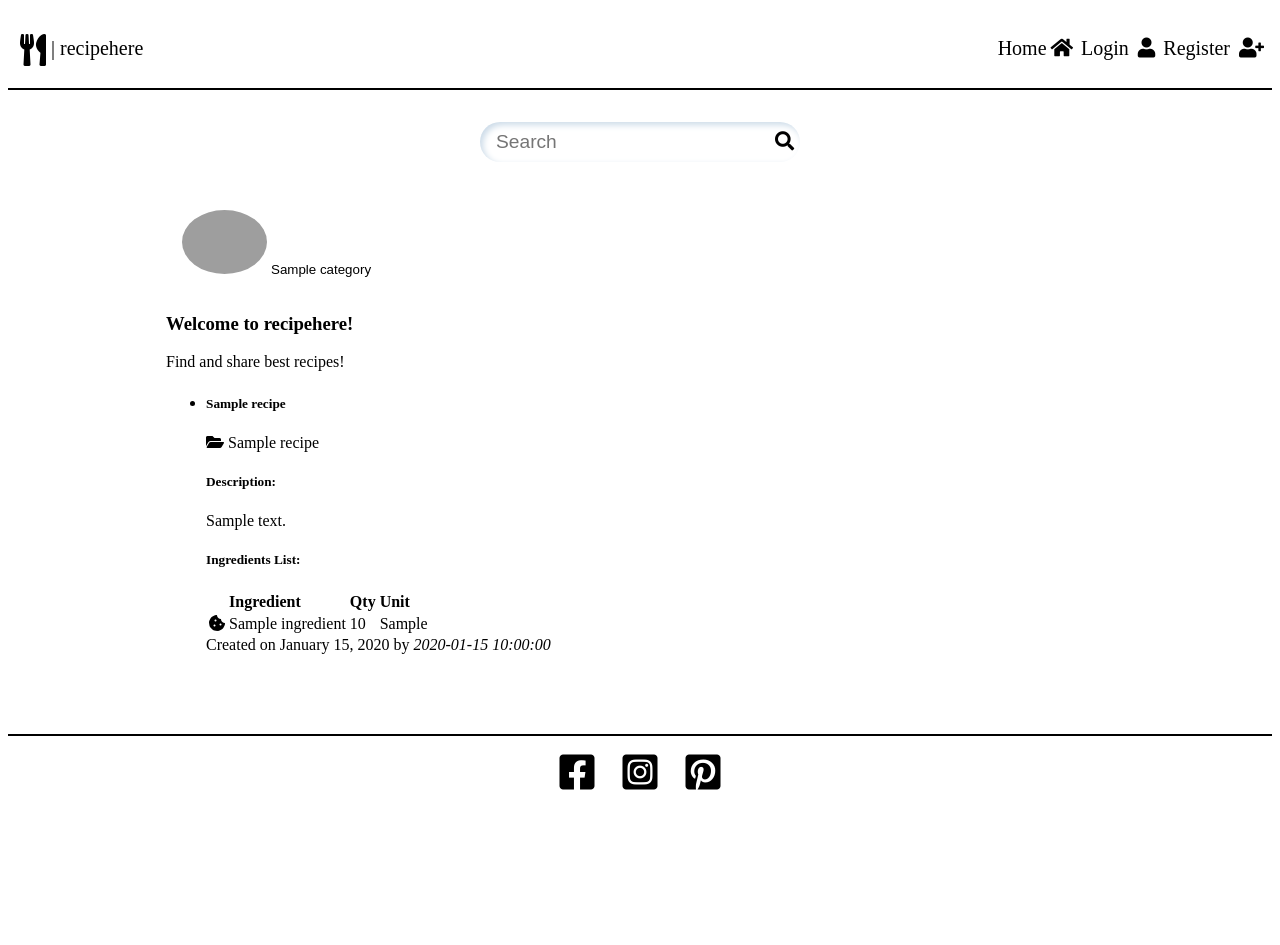
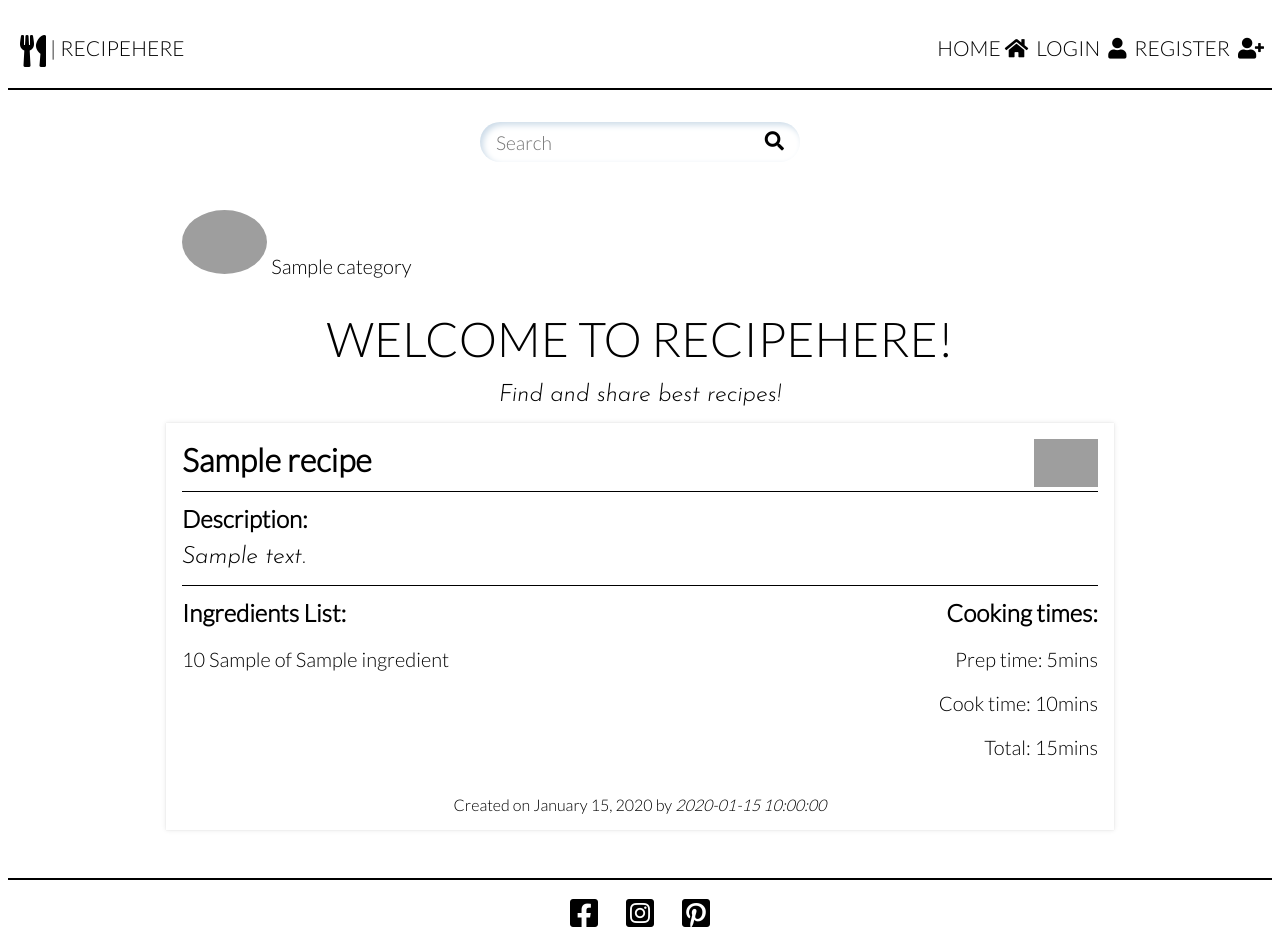
Before and after one commit to pjotrs-osnovskis/recipe-app-ms3-po, a Flask app: page / in a window 1280 px wide. Before the commit the page ends 790 px from the top, so only its background shows below. Run offline with Flask 2, Linux system fonts and the light colour scheme; a database or web service that is not in the repository returns one stand-in record (values such as "Sample title"); some libraries are stand-ins or nearby versions; grey boxes are pictures that could not be loaded.

Commit message:
Redesigned home.html and styling

```diff
--- a/static/css/styles.css
+++ b/static/css/styles.css
@@ -1,3 +1,9 @@
+@import url('https://fonts.googleapis.com/css2?family=Josefin+Sans:ital,wght@1,100;1,200;1,300&family=Lato:wght@100;300&display=swap');
+:root {
+    --Lato: 'Lato', sans-serif;
+    --Josefin: 'Josefin Sans', sans-serif;
+}
+
 html, body {
     height: 100%;
 }
@@ -7,6 +13,15 @@ body {
     flex-direction: column;
 }
 
+.noselect {
+    -webkit-touch-callout: none; /* iOS Safari */
+      -webkit-user-select: none; /* Safari */
+       -khtml-user-select: none; /* Konqueror HTML */
+         -moz-user-select: none; /* Old versions of Firefox */
+          -ms-user-select: none; /* Internet Explorer/Edge */
+              user-select: none; /* Non-prefixed version, currently
+                                    supported by Chrome, Edge, Opera and Firefox */
+}
 
 /* ================== NAVIGATION ================== */
 .navigation {
@@ -23,7 +38,11 @@ body {
     padding: 0 0.5rem 0 0;
     margin: 0;
     text-decoration: none;
-    font-size: 1.25rem;
+    font-size: 1.3rem;
+    font-family: var(--Lato);
+    font-weight: 300;
+    text-transform: uppercase;
+
 }
 .navigation a i{
     padding: 0 0 0 0.25rem;
@@ -42,6 +61,7 @@ body {
     font-size: 2rem;
     vertical-align: middle;
 }
+
 
 /*
     Hide the link that should open and close the navigation
@@ -90,6 +110,11 @@ body {
 }
 
 /* Categories general styles */
+
+.categories button{
+    cursor: pointer;
+}
+
 .categories-list {
     padding: 0;
     margin: 0 auto;
@@ -110,6 +135,8 @@ body {
     padding: 0;
     border: none;
     background: none;
+    font-family: var(--Lato);
+    font-size: 1.25rem;
 }
 
 .categories-card img {
@@ -119,6 +146,7 @@ body {
 
 .categories-card input {
     display: none;
+
 }
 
 /* ================== SEARCH ================== */
@@ -126,15 +154,12 @@ body {
     width: 20rem;
     margin: auto;
 }
-
 /*
     Search styling code taken from here:
     https://getcssscan.com/css-box-shadow-examples
 */
-
 .search{
     margin: 2rem 0;
-    /* border: 1px solid #000; */
     border-radius: 25px;
     box-shadow: rgb(204, 219, 232) 3px 3px 6px 0px inset, rgba(255, 255, 255, 0.5) -3px -3px 6px 1px inset;
 }
@@ -154,7 +179,13 @@ body {
     font-size: 1.2rem;
 }
 .search input{
-    flex-grow:2
+    flex-grow: 2;
+    font-family: var(--Lato)
+}
+
+.search button{
+    cursor: pointer;
+    border-radius: 50%;
 }
 
 /*
@@ -168,16 +199,27 @@ body {
     transition: background-color 5000s ease-in-out 0s;
 }
 
-.search button{
-    cursor: pointer;
-    border-radius: 50%;
-}
-
 /* ================== MAIN CONTAINER ================== */
 .main-container{
     width: 75%;
     margin: 0 auto;
     flex: 1 0 auto;
+}
+
+.main-container .title{
+    font-family: var(--Lato);
+    font-weight: 300;
+    text-transform: uppercase;
+    text-align: center;
+    font-size: 3rem;
+    margin: 1rem 0;
+}
+
+.main-container .subtitle{
+    font-family: var(--Josefin);
+    text-align: center;
+    font-size: 1.5rem;
+    margin: .5rem 0;
 }
 
 /* ================== FOOTER ================== */
@@ -200,19 +242,111 @@ body {
 }
 
 .footer i{
-    font-size: 2.5rem;
+    font-size: 2rem;
     margin: 1rem .75rem;
     vertical-align: middle;
 }
 
+/* ================== HOME ================== */
+#recipes_home{
+    margin: 0;
+    padding: 0;
+}
 
-/* ================== MOBILE VIEW ================== */
-/* ================== MOBILE VIEW ================== */
-/* ================== MOBILE VIEW ================== */
+.recipe-card{
+    margin: 1rem 0;
+    box-shadow: rgba(0, 0, 0, 0.1) 0px 0px 5px 0px, rgba(0, 0, 0, 0.1) 0px 0px 1px 0px;    padding: 1rem;
+    list-style: none;
+}
+
+.card-head{
+    display: flex;
+    justify-content: space-between;
+    align-items: center;
+    border-bottom: 1px solid #000;
+}
+
+.recipe-name h4,
+.recipe-category p{
+    margin: 0 0 .75rem 0;
+}
+
+.recipe-name,
+.recipe-category{
+    margin: 0;
+    vertical-align: middle;
+}
+
+.recipe-name h4{
+    font-size: 2rem;
+    font-family: var(--Lato);
+}
+
+.recipe-category{
+    text-align: end;
+}
+
+.recipe-category img{
+    height: 3rem;
+}
+
+.card-body h5{
+    font-family: var(--Lato);
+    font-size: 1.5rem;
+    margin: .75rem 0;
+}
+
+.recipe-description p{
+    font-family: var(--Josefin);
+    font-size: 1.5rem;
+    margin: 0;
+    padding-bottom: 1rem;
+    border-bottom: 1px solid #000;
+}
+
+/*
+Code idea was taken from here:
+https://css-tricks.com/look-ma-no-media-queries-responsive-layouts-using-css-grid/
+*/
+.ingr-cooktime > ul{
+    list-style: none;
+    margin: 0;
+    padding: 0;
+    display: grid;
+    grid-template-columns: repeat(auto-fit, minmax(320px, 1fr));
+    grid-gap: 1rem;
+}
+
+
+.ingredients-list ul,
+.cooking-time ul{
+    margin: 0;
+    padding: 0;
+}
+
+.ingredients-list li,
+.cooking-time li{
+    list-style: none;
+    font-family: var(--Lato);
+    font-size: 1.25rem;
+}
+
+.cooking-time{
+    text-align: end;
+}
+
+.recipe-footer{
+    font-family: var(--Lato);
+    text-align: center;
+    margin-top: 1rem;
+}
+/* ================== MOBILE VIEW ==================  MOBILE VIEW ================== */
+/* ================== MOBILE VIEW ==================  MOBILE VIEW ================== */
 
 @media screen and (max-width: 600px) {
 
     /* ================== NAVIGATION ================== */
+
     .navigation a:not(:first-child) {
         display: none;
     }
@@ -252,7 +386,7 @@ body {
         text-align: center;
     }
 
-/* ================== NAVIGATION ================== */
+    /* ================== NAVIGATION ================== */
 
     .categories-list::-webkit-scrollbar,
     .categories-list::-webkit-scrollbar-track,
@@ -261,8 +395,8 @@ body {
     }
 
     /* ================== MAIN CONTAINER ================== */
-.main-container{
-    width: 95%;
-}
+    .main-container{
+        width: 95%;
+    }
 
 }
--- a/templates/base.html
+++ b/templates/base.html
@@ -30,7 +30,6 @@
                     <i class="fas fa-utensils"></i> | recipehere
                 </a>
             </div>
-
             {% if session.user %}
             <!-- If logged in, show relevant buttons -->
             <a class="nav-item" href="{{ url_for('logout') }}">Logout</a>
--- a/templates/home.html
+++ b/templates/home.html
@@ -5,79 +5,77 @@
         images from static\img folder and combining them together in a block
         when clicked - shows search results with that name-->
     {% for category in categories|sort(attribute='category_name') %}
-    <form action="{{ url_for('search') }}" method="POST">
+    <form class="noselect categories" action="{{ url_for('search') }}" method="POST">
         <div class="categories-card" value="{{ category.category_name }}">
-        <button type="submit" >
+            <button class="category-item" type="submit">
                 <img src="static\img\{{ category.category_name.lower() }}.png" alt="category">
-            <input value="{{ category.category_name }}" type="text" name="recipe_search" id="categoty_search" type="text">{{ category.category_name }}</input>
+                <input value="{{ category.category_name }}" type="text" name="recipe_search" id="categoty_search"
+                    type="text">{{ category.category_name }}</input>
             </button>
         </div>
     </form>
     {% endfor %}
 </div>
 
-<div class="text-center">
-    <h3 class="mt-3">Welcome to recipehere!</h3>
-    <p>Find and share best recipes!</p>
+<div>
+    <h3 class="title">Welcome to recipehere!</h3>
+    <p class="subtitle">Find and share best recipes!</p>
 </div>
 
-<div class="row d-flex justify-content-center">
-    <ul class="col-sm-12 col-md-8 list-group list-group-horizontal" id="recipes_home">
+<ul id="recipes_home">
     {% for recipe in recipes %}
-        <li class="card mt-3 list-group-item drop-shadow recipe-card">
+    <li class="recipe-card">
         <!-- Recipe card header -->
-            <div class="card-header">
-                <div class="row">
+        <div class="card-head">
             <!-- Show recipe name -->
-                    <div class="col-md-7 col-sm-12 recipe-name">
-                        <h5> {{ recipe.recipe_name }}</h5>
+            <div class="recipe-name">
+                <h4> {{ recipe.recipe_name }}</h4>
             </div>
             <!-- Show recipe category -->
-                    <div class="col-md-5 col-sm-12 d-flex justify-content-md-end recipe-category">
-                        <p><i class="fas fa-folder-open"></i> {{ recipe.category_name }}</p>
-                    </div>
+            <div class="recipe-category">
+                <img src="static\img\{{ recipe.category_name.lower() }}.png" alt="category">
             </div>
         </div>
         <!-- Show recipe description -->
         <div class="card-body">
             <h5>Description:</h5>
-                <div class="smooth-edges p-1 mt-2 mb-2">
+            <div class="recipe-description">
                 <p> {{ recipe.recipe_description }}</p>
             </div>
 
             <!-- List recipes ingredients -->
+            <div class="ingr-cooktime">
+                <ul>
+                    <li class="ingredients-list">
                         <h5>Ingredients List:</h5>
-                <table class="ingredients-table smooth-edges">
-                    <thead>
-                        <tr>
-                            <th></th>
-                            <th>Ingredient</th>
-                            <th>Qty</th>
-                            <th>Unit</th>
-                        </tr>
-                    </thead>
+                        <ul>
                             {% for i in recipe.ingredients %}
-                    <tbody>
-                        <tr>
-                            <td><i class="fas fa-cookie-bite"></i></td>
-                            <td>{{ i.ingredient_name }}</td>
-                            <td>{{ i.ingredient_qty }}</td>
-                            <td>{{ i.ingredient_unit }}</td>
-                        </tr>
-                    </tbody>
+                            <li><p>{{ i.ingredient_qty }} {{ i.ingredient_unit }} of {{ i.ingredient_name }}</p></li>
                             {% endfor %}
-                </table>
 
+                        </ul>
+                    </li>
+                    <li class="cooking-time">
+                        <h5>Cooking times:</h5>
+                        <ul>
+                            <li><p>Prep time: 5mins</p></li>
+                            <li><p>Cook time: 10mins</p></li>
+                            <li><p>Total: 15mins</p></li>
+                        </ul>
+                    </li>
+                </ul>
+            </div>
         </div>
         <div class="card-footer">
-                <div class="row">
             <!-- Creation date and user -->
-                    <div class="col-md-8">
-                        <span>Created on {{ recipe.creation_date.strftime('%B %d, %Y') }} by <em>{{ recipe.created_by }}</em></span>
+            <div class="recipe-footer">
+                <span>Created on {{ recipe.creation_date.strftime('%B %d, %Y') }} by
+                    <em>{{ recipe.created_by }}</em>
+                </span>
             </div>
             <!-- If logged in, show Delete and Edit options -->
             {% if session.user|lower == recipe.created_by|lower %}
-                    <div class="col-md-4 text-end">
+            <div class="recipe-crud-btns">
                 <a href="{{ url_for('delete_recipe', recipe_id=recipe._id) }}">Delete</a>
                 <a href="{{ url_for('edit_recipe', recipe_id=recipe._id) }}">Edit</a>
             </div>
@@ -85,9 +83,7 @@
         </div>
     </li>
     {% endfor %}
-    </div>
 </ul>
 
-</div>
 
 {% endblock %}
```
Also changed, not shown: static/css/styles1.css (deleted, +0 -153 lines). Lines whose indentation alone changed are shown as unchanged.
